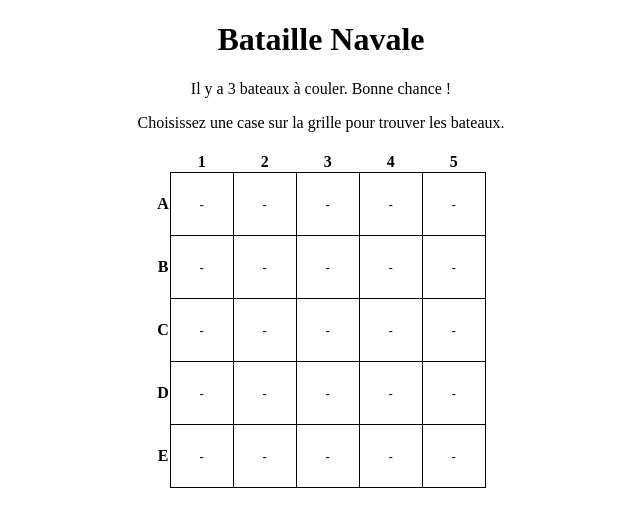
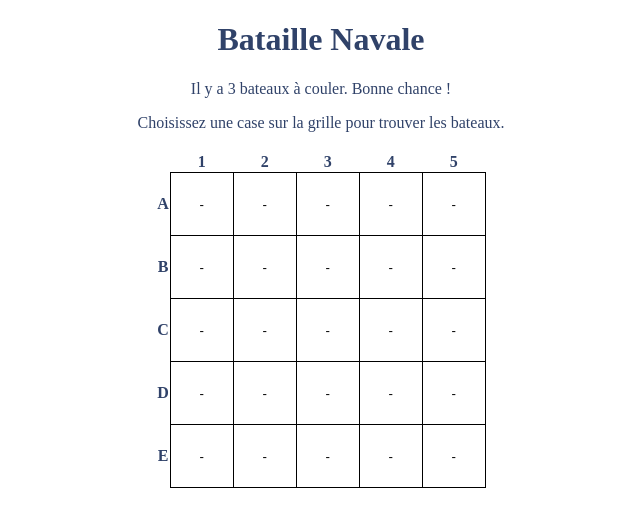
Before and after one commit to MR1-MR/AP_BN_POO_LDF, a PHP site: page / in a window 1280 px wide. Shown: the top 527 px of the page, without its empty margins (319-959 px from the left). Run offline with PHP 8.4, Linux system fonts and the light colour scheme.

Commit message:
Maj interface

```diff
--- a/index.php
+++ b/index.php
@@ -159,6 +159,7 @@
     <meta charset="UTF-8">
     <title>Jeu - Bataille Navale</title>
     <style>
+        body { color: #304269; }
         table { border-collapse: collapse; margin: 20px auto; }
         td { width: 60px; height: 60px; text-align: center; border: 1px solid black; font-weight: bold; }
         form { text-align: center; }
```
